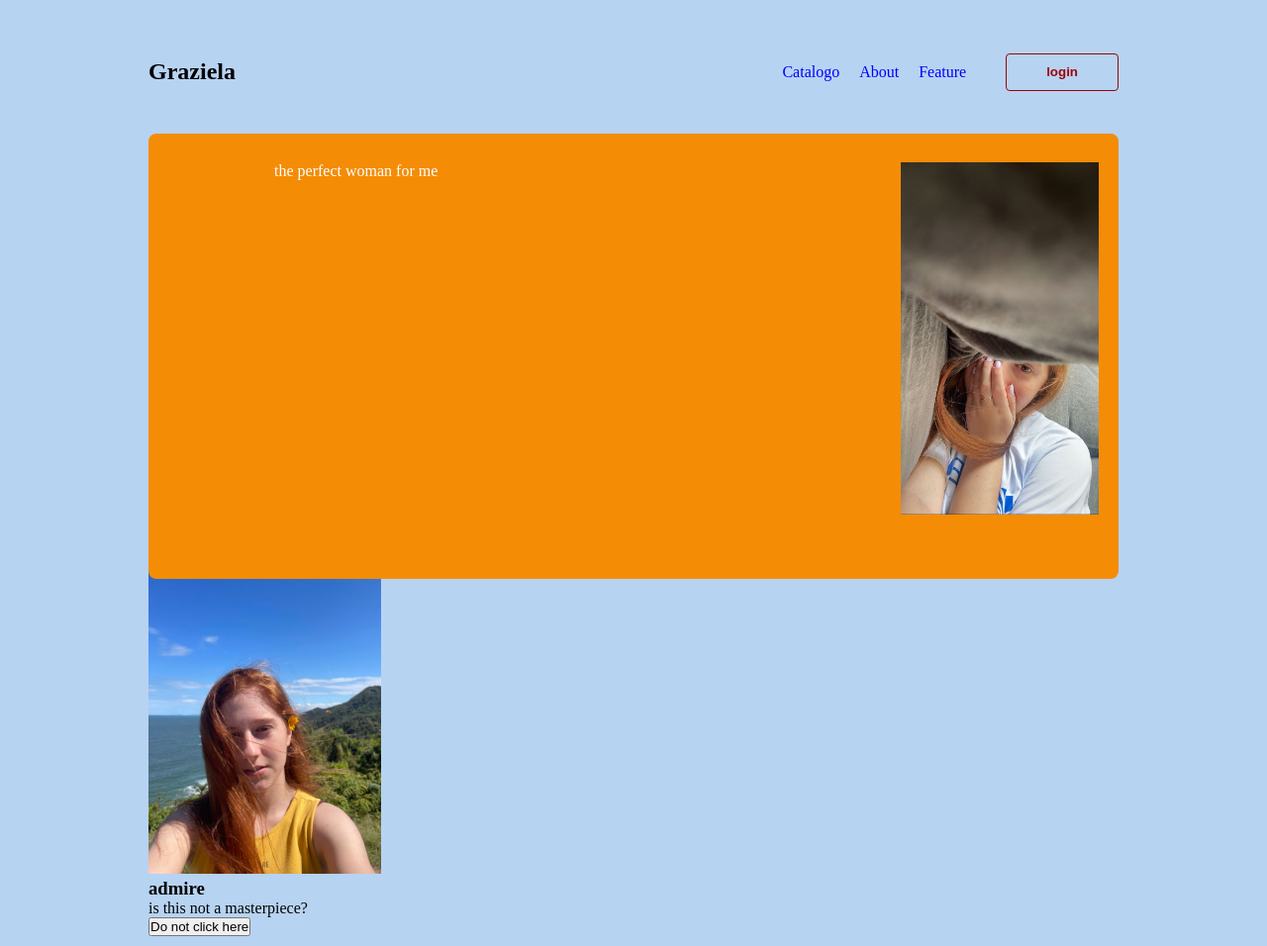
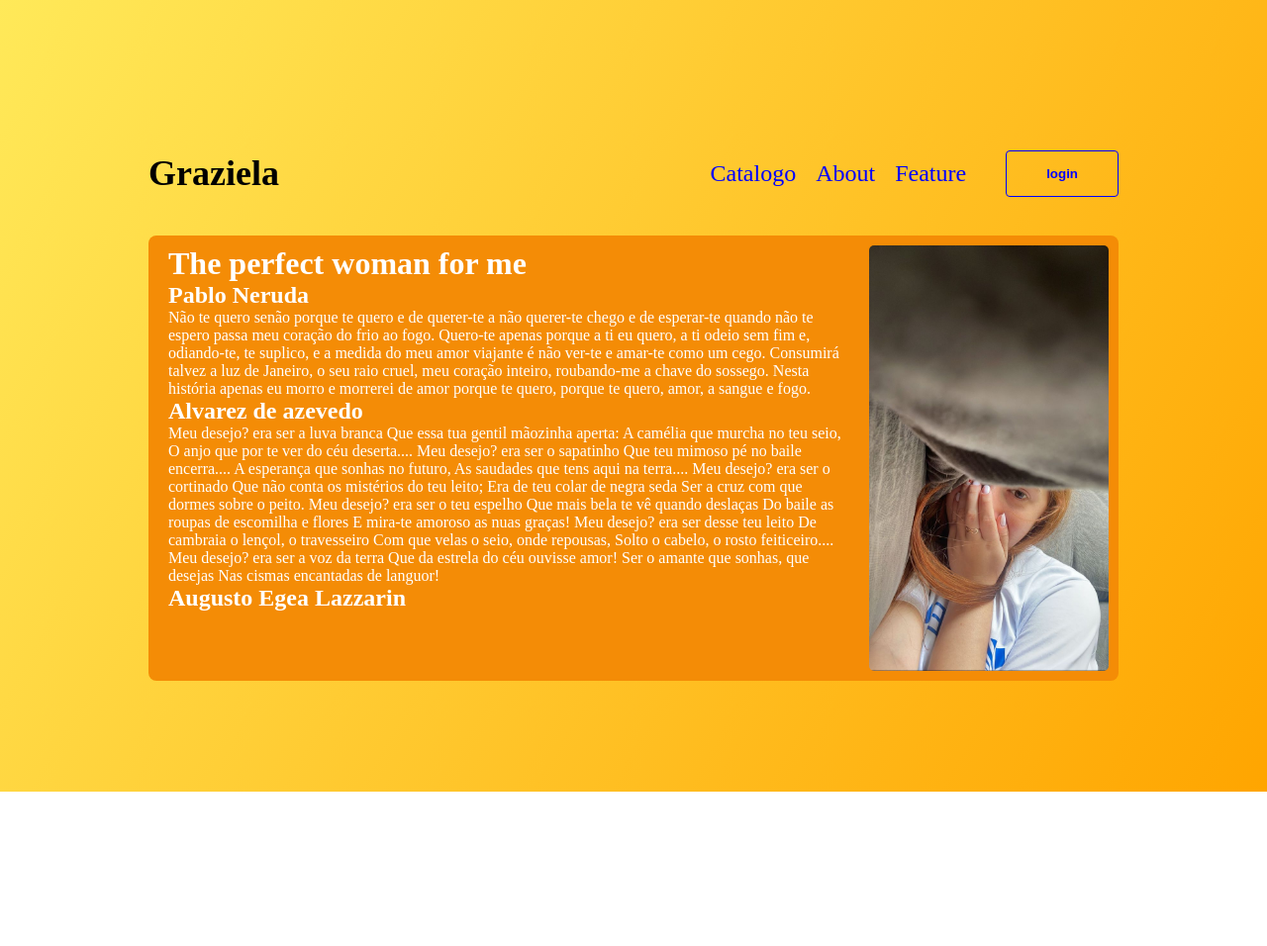
Before and after one commit to Guto8/cat-logo, a plain HTML site: page index.html in a window 1280 px wide. Shown: the whole page at 99% size. After the commit the page ends 800 px from the top, so only its background shows below. Drawn offline with Linux system fonts and the light colour scheme.

Commit message:
near to finish

```diff
--- a/index.html
+++ b/index.html
@@ -9,10 +9,9 @@
 </head>
 
 <body>
-    <header>
         <div class="content">
-            <nav>
-                <p class="brand"><strong>Graziela</strong></p>
+            <nav class="brand">
+                <h1><strong>Graziela</strong></h1>
                 <ul>
                     <li><a href="#catalog0">Catalogo</a></li>
                     <li><a href="#about">About</a></li>
@@ -22,40 +21,77 @@
             </nav>
             <div class="header-block">
                 <div class="text">
+                    <h1>
+                        The perfect woman for me
+                    </h1>
+                    <h2>
+                        Pablo Neruda
+                    </h2>
                     <p>
-                        the perfect woman for me
+                        Não te quero senão porque te quero
+                        e de querer-te a não querer-te chego
+                        e de esperar-te quando não te espero
+                        passa meu coração do frio ao fogo.
+
+                        Quero-te apenas porque a ti eu quero,
+                        a ti odeio sem fim e, odiando-te, te suplico,
+                        e a medida do meu amor viajante
+                        é não ver-te e amar-te como um cego.
+
+                        Consumirá talvez a luz de Janeiro,
+                        o seu raio cruel, meu coração inteiro,
+                        roubando-me a chave do sossego.
+
+                        Nesta história apenas eu morro
+                        e morrerei de amor porque te quero,
+                        porque te quero, amor, a sangue e fogo.
                     </p>
-                    <img src="images/ela deitada.jpeg" alt="graazi"  />
+                    <h2>
+                        Alvarez de azevedo
+                    </h2>
+                    <p>
+Meu desejo? era ser a luva branca
+Que essa tua gentil mãozinha aperta:
+A camélia que murcha no teu seio,
+O anjo que por te ver do céu deserta....
+
+Meu desejo? era ser o sapatinho
+Que teu mimoso pé no baile encerra....
+A esperança que sonhas no futuro,
+As saudades que tens aqui na terra....
+
+Meu desejo? era ser o cortinado
+Que não conta os mistérios do teu leito;
+Era de teu colar de negra seda
+Ser a cruz com que dormes sobre o peito.
+
+Meu desejo? era ser o teu espelho
+Que mais bela te vê quando deslaças
+Do baile as roupas de escomilha e flores
+E mira-te amoroso as nuas graças!
+
+Meu desejo? era ser desse teu leito
+De cambraia o lençol, o travesseiro
+Com que velas o seio, onde repousas,
+Solto o cabelo, o rosto feiticeiro....
+
+Meu desejo? era ser a voz da terra
+Que da estrela do céu ouvisse amor!
+Ser o amante que sonhas, que desejas
+Nas cismas encantadas de languor!
+                    </p>
+                    <h2>
+                        Augusto Egea Lazzarin
+                    </h2>
+                    <p>
+
+                    </p>
+
                 </div>
+                <img src="images/ela deitada.jpeg" alt="graazi"  />
+
+
             </div>
         </div>
-        </div>
-    </header>
-    <section class="catalog" id="catalog">
-        <div class="content">
-            <div class="title-wrapper-catalog">
-                <p>appreciate she</p>
-                <h3>catalog</h3>
-            </div>
-            <div class="filter-card">
-                <input
-                type="text"
-                class="search-imput"
-                placeholder="Choose your favorite model"
-                />
-                <button class="search button">search</button>
-            </div>
-            <div class="card-wrapper">
-                <div class="card-item">
-                    <img src="images/the best one.jpeg" alt="graaazi">
-                    <div class="card-content">
-                        <h3>admire</h3>
-                        <p>is this not a masterpiece?</p>
-                        <button type="button">Do not click here </button>
-                    </div>
-                </div>
-            </div>
-        </div>
-    </section>
 </body>
 </html
--- a/style.css
+++ b/style.css
@@ -1,25 +1,19 @@
  *{
-    margin:0px;
-    padding:0px;
+    margin:0%;
+    padding:0%;
     box-sizing: border-box;
     outline: none;
 
  }
 
- html,
  body {
-    width: 100%;
-    overflow-x: hidden;
-    background-color: #B7D3F2;
-
+    height: 100vh;
+    background: linear-gradient(120deg, #ffe53bd8, orange);
+    display: flex;
+    align-items: center;
+    justify-content: center;
  }
 
- header {
-    width: 100%;
-    height: 500px;
-    background-color: #B7D3F2;
-
- }
  .content{
     max-width: 1000px;
     min-width: 300px;
@@ -41,12 +35,26 @@ nav {
 }
 
 .brand{
+
     font-size: 24px;
     color:black;
     cursor: pointer;
+    transition: background, color 0.6s;
+    transition: #f48c06;
+    padding:
+
 
 }
 
+.brand h1:hover{
+    transition: background, color 0.6s;
+
+    color: whitesmoke;
+    border-radius: 4px;
+    padding: 3 3px;
+
+
+}
 nav ul {
     display: flex;
     flex-direction: row;
@@ -69,12 +77,12 @@ nav ul li a:hover {
 }
 
 nav ul button{
-    border: 1px  solid #9d0208;
+    border: 1px  solid blue;
     background: transparent;
     padding: 8px 40px;
     cursor: pointer;
     margin-left: 30px;
-    color: #9d0208;
+    color: blue;
     font-weight: bold;
     border-radius: 4px;
 
@@ -91,34 +99,36 @@ nav ul button:hover {
     height: 450px;
     background-color: #f48c06;
     border-radius: 8px;
-    position: relative;
     z-index: 10;
     padding: 10px;
+    display: flex;
+    justify-content: space-between;
+
 
 }
 
-.header-block img {
-    width: 24%;
+img {
+    width: 35%;
     right: 2%;
     bottom: 2%;
+    height: 100%;
+    border-radius: 5px;
 
 }
 .header-block .text {
-    position: absolute;
     display: flex;
-    flex-direction: row;
-    justify-content:space-between;
+    flex-direction: column;
     bottom: 10%;
     left: 15%;
-
 }
 
 .header-block .text {
     color: white;
     margin-bottom: 20px;
-    text-align: right;
+    text-align: left;
     transform: translateX(-20px);
     transition: transform 0.5;
+    margin-left: 30px;
 
 }
 .header-block .text p {
@@ -129,4 +139,5 @@ nav ul button:hover {
     width: 24%;
     right: 2%;
     bottom: 2%;
+
 }
```
Also changed, not shown: script.js (deleted).
